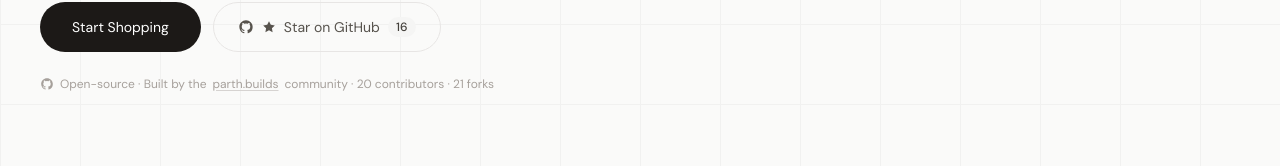
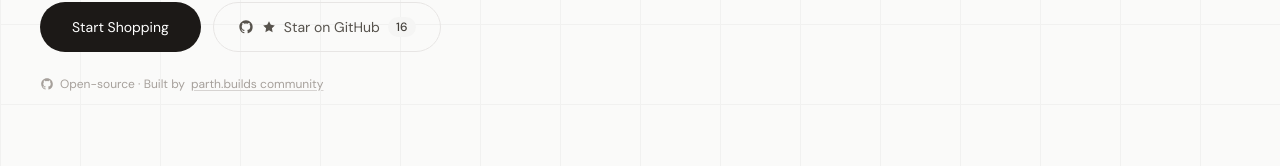
Before and after one commit to popstar2251/fitmart-ecommerce, a React (Vite) app in the folder client/: page / in a window 1280 px wide. Shown: the part 536-702 px from the top of the page. Built offline with nearby package versions, Linux system fonts and the light colour scheme; no server answers.

Commit message:
fix(landing-page): update attribution text for clarity and improve community reference (#86)

```diff
--- a/client/src/pages/LandingPage.jsx
+++ b/client/src/pages/LandingPage.jsx
@@ -231,7 +231,7 @@ export default function LandingPage() {
             <div className={`fade-up ${visible ? "visible" : ""} delay-5 mt-6`}>
               <p className="text-xs text-stone-400 flex items-center gap-1.5 flex-wrap">
                 <GithubIcon className="w-3.5 h-3.5" />
-                Open-source · Built by the{" "}
+                Open-source · Built by{" "}
                 <a
                   href={INSTAGRAM}
                   target="_blank"
@@ -239,9 +239,9 @@ export default function LandingPage() {
                   className="underline underline-offset-2 decoration-stone-300 hover:text-stone-700
                   transition-colors"
                 >
-                  parth.builds
+                  parth.builds community
                 </a>
-                {" "}community · 20 contributors · 21 forks
+                {" "}
               </p>
             </div>
           </div>
```
